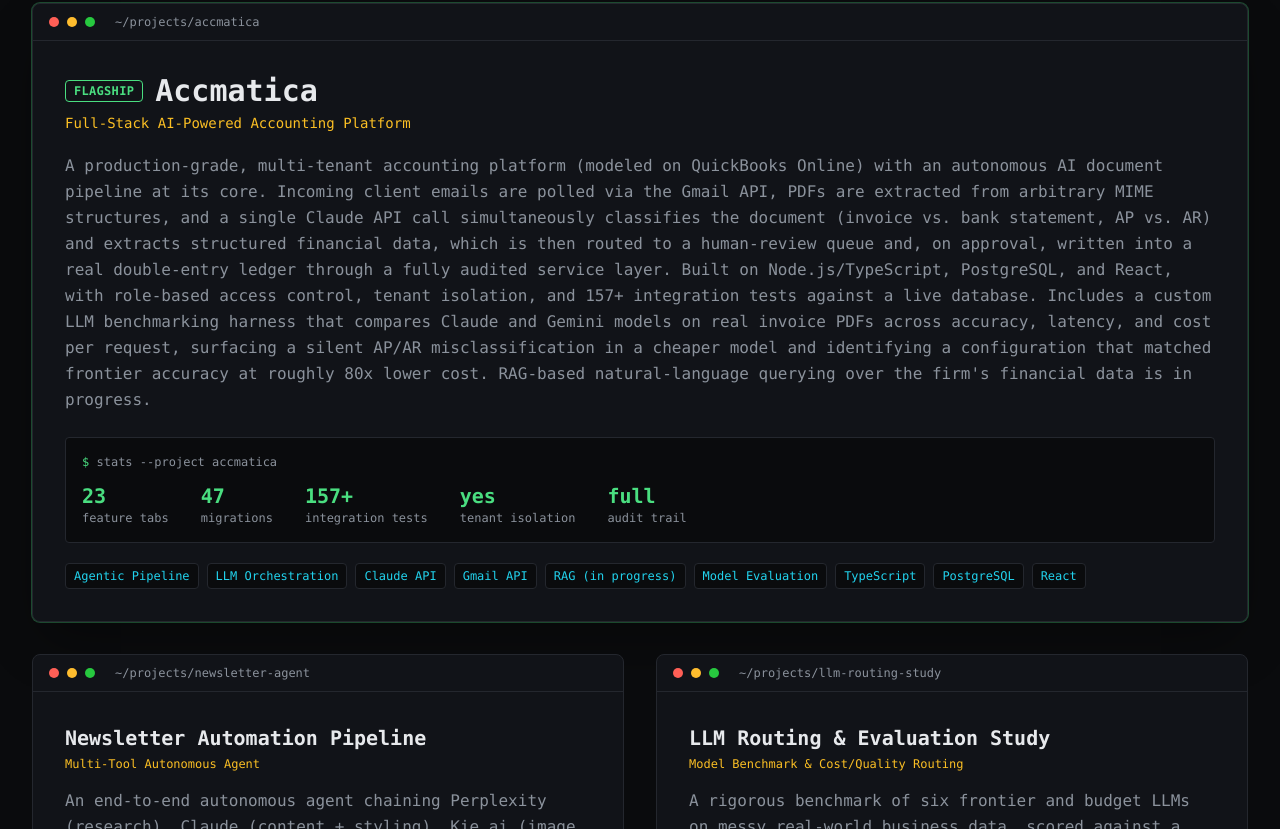
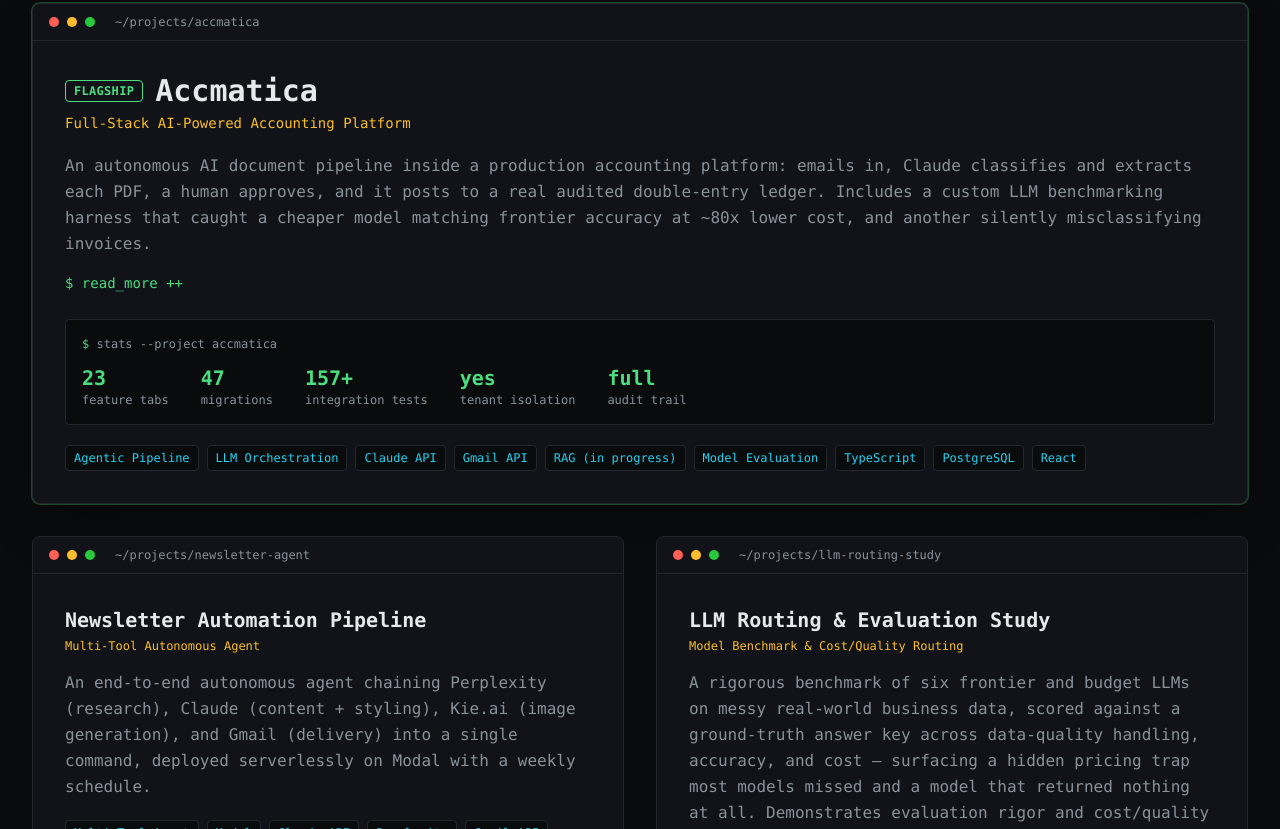
Before and after one commit to ramkan12/react-portfolio, a React (Vite) app: page / in a window 1280 px wide. Shown: the part 1051-1880 px from the top of the page. Built offline with nearby package versions, Linux system fonts and the light colour scheme.

Commit message:
shortened description a bit, spelling error

```diff
--- a/src/components/Projects.jsx
+++ b/src/components/Projects.jsx
@@ -1,3 +1,5 @@
+import { useState } from "react";
+import { AnimatePresence, motion, useReducedMotion } from "framer-motion";
 import { PROJECTS } from "../constants";
 import Reveal from "./Reveal";
 import SectionLabel from "./SectionLabel";
@@ -55,7 +57,11 @@ const ProjectLinks = ({ link, github }) => {
   );
 };
 
-const FlagshipCard = ({ project }) => (
+const FlagshipCard = ({ project }) => {
+  const [expanded, setExpanded] = useState(false);
+  const shouldReduceMotion = useReducedMotion();
+
+  return (
     <Reveal direction="up">
       <TerminalWindow file={project.file} className="shadow-2xl shadow-black/40 ring-1 ring-term-green/30">
         <div className="flex flex-wrap items-center gap-3">
@@ -65,7 +71,37 @@ const FlagshipCard = ({ project }) => (
           <h3 className="text-2xl font-bold text-term-text sm:text-3xl">{project.title}</h3>
         </div>
         <p className="mt-1 font-mono text-sm text-term-amber">{project.subtitle}</p>
-      <p className="mt-5 leading-relaxed text-term-muted">{project.description}</p>
+        <p className="mt-5 leading-relaxed text-term-muted">{project.teaser}</p>
+
+        <AnimatePresence initial={false}>
+          {expanded && (
+            <motion.div
+              key="full-description"
+              initial={shouldReduceMotion ? false : { height: 0, opacity: 0 }}
+              animate={{ height: "auto", opacity: 1 }}
+              exit={shouldReduceMotion ? { opacity: 0 } : { height: 0, opacity: 0 }}
+              transition={{ duration: shouldReduceMotion ? 0 : 0.3, ease: "easeInOut" }}
+              className="overflow-hidden"
+            >
+              <div className="flex flex-col gap-4 pt-4">
+                {project.fullDescription.map((paragraph) => (
+                  <p key={paragraph.slice(0, 24)} className="leading-relaxed text-term-muted">
+                    {paragraph}
+                  </p>
+                ))}
+              </div>
+            </motion.div>
+          )}
+        </AnimatePresence>
+
+        <button
+          type="button"
+          onClick={() => setExpanded((prev) => !prev)}
+          aria-expanded={expanded}
+          className="mt-4 rounded font-mono text-sm text-term-green transition-colors hover:text-term-cyan focus:outline-none focus-visible:ring-2 focus-visible:ring-term-green focus-visible:ring-offset-2 focus-visible:ring-offset-term-panel"
+        >
+          {expanded ? "$ read_less --" : "$ read_more ++"}
+        </button>
 
         <div className="mt-6 rounded border border-term-border bg-term-bg p-4">
           <p className="font-mono text-xs text-term-muted">
@@ -86,6 +122,7 @@ const FlagshipCard = ({ project }) => (
       </TerminalWindow>
     </Reveal>
   );
+};
 
 const StandardCard = ({ project, compact = false }) => (
   <Reveal direction="up">
--- a/src/constants/index.js
+++ b/src/constants/index.js
@@ -91,7 +91,11 @@ export const PROJECTS = [
     title: "Accmatica",
     subtitle: "Full-Stack AI-Powered Accounting Platform",
     file: "~/projects/accmatica",
-    description: `A production-grade, multi-tenant accounting platform (modeled on QuickBooks Online) with an autonomous AI document pipeline at its core. Incoming client emails are polled via the Gmail API, PDFs are extracted from arbitrary MIME structures, and a single Claude API call simultaneously classifies the document (invoice vs. bank statement, AP vs. AR) and extracts structured financial data, which is then routed to a human-review queue and, on approval, written into a real double-entry ledger through a fully audited service layer. Built on Node.js/TypeScript, PostgreSQL, and React, with role-based access control, tenant isolation, and 157+ integration tests against a live database. Includes a custom LLM benchmarking harness that compares Claude and Gemini models on real invoice PDFs across accuracy, latency, and cost per request, surfacing a silent AP/AR misclassification in a cheaper model and identifying a configuration that matched frontier accuracy at roughly 80x lower cost. RAG-based natural-language querying over the firm's financial data is in progress.`,
+    teaser: `An autonomous AI document pipeline inside a production accounting platform: emails in, Claude classifies and extracts each PDF, a human approves, and it posts to a real audited double-entry ledger. Includes a custom LLM benchmarking harness that caught a cheaper model matching frontier accuracy at ~80x lower cost, and another silently misclassifying invoices.`,
+    fullDescription: [
+      `A production-grade, multi-tenant accounting platform (modeled on QuickBooks Online) with an autonomous AI document pipeline at its core. Client emails are polled via the Gmail API, a single Claude call classifies each PDF (invoice vs. bank statement, AP vs. AR) and extracts structured data, and results route to a human-review queue before being written to a real double-entry ledger through a fully audited service layer.`,
+      `Built on Node.js/TypeScript, PostgreSQL, and React with role-based access control, tenant isolation, and 157+ integration tests. A custom benchmarking harness compares Claude and Gemini on real invoices across accuracy, latency, and cost. One finding: a cheaper model matched frontier accuracy at ~80x lower cost, while another silently misclassified AP/AR. RAG querying over the firm's financials is in progress.`,
+    ],
     metrics: [
       { label: "feature tabs", value: "23" },
       { label: "migrations", value: "47" },
@@ -145,7 +149,7 @@ export const PROJECTS = [
 ];
 
 export const CONTACT = {
-  location: "Tampa, FL — open to relocationd",
+  location: "Tampa, FL — open to relocation",
   email: "khanriham38@gmail.com",
   github: "https://github.com/ramkan12",
   githubLabel: "github.com/ramkan12",
```
Lines whose indentation alone changed are shown as unchanged.
